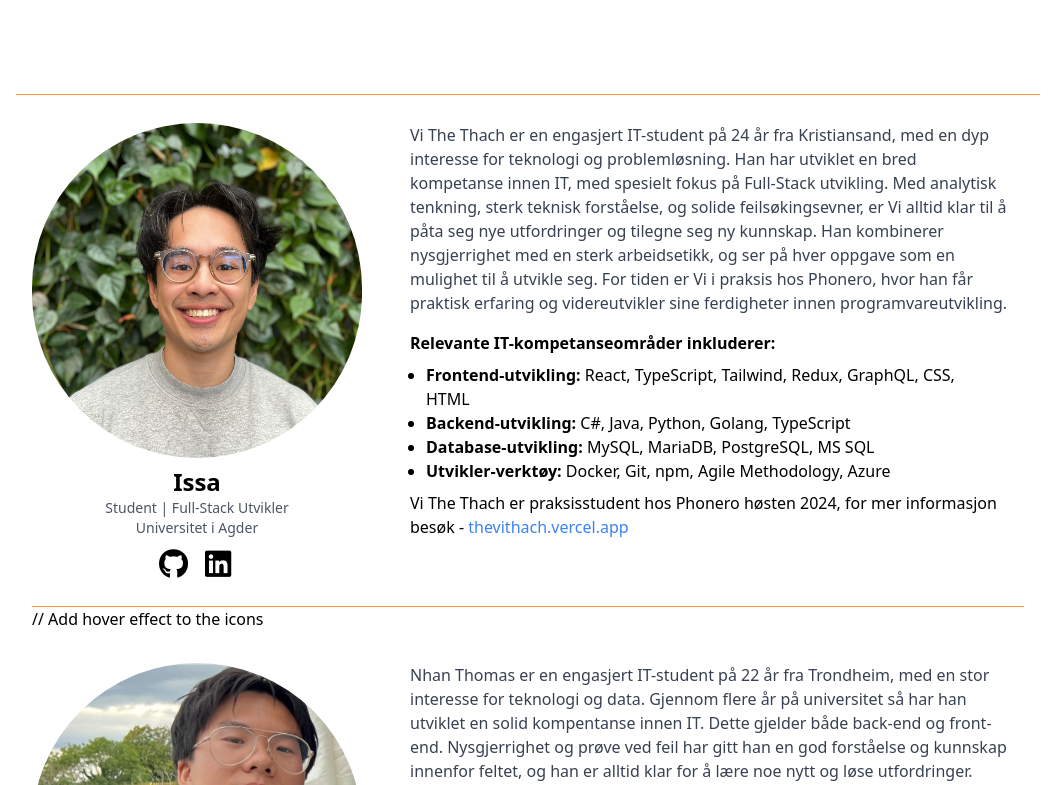
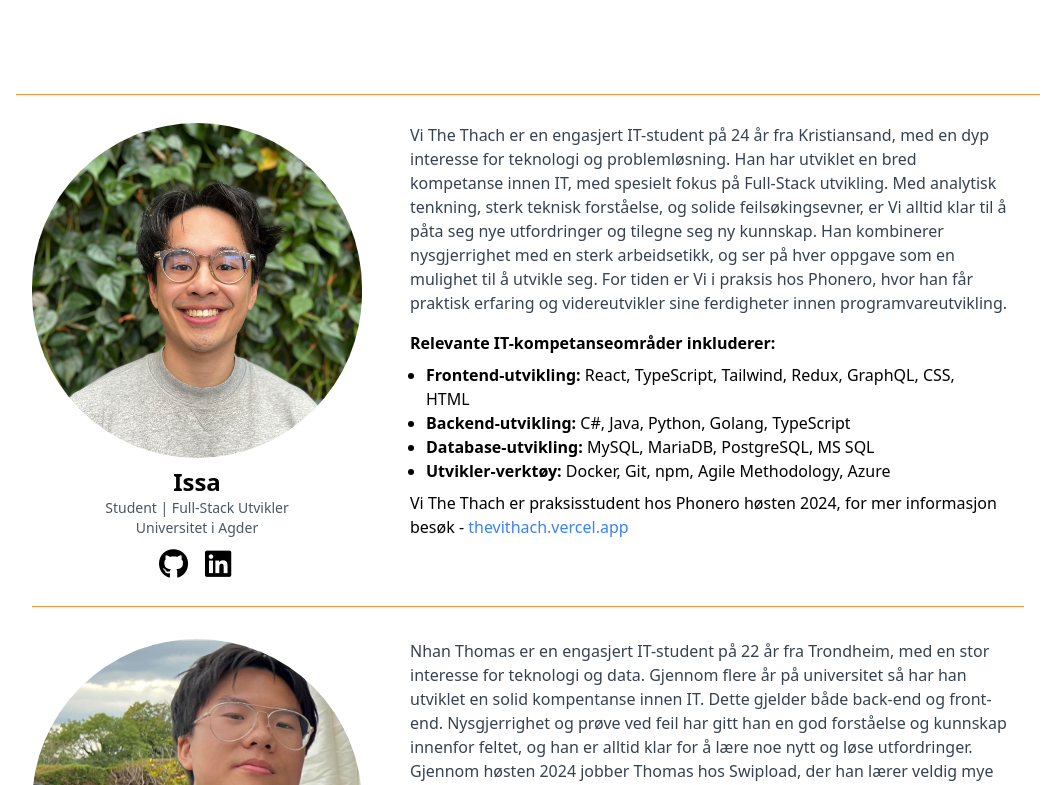
Before and after one commit to thevithach/Gruppe-1-IS-310, a React (Vite) app: page / in a window 1280 px wide. Shown: the part 715-1500 px from the top of the page, without its empty margins (112-1167 px from the left). Built offline with nearby package versions, Linux system fonts and the light colour scheme.

Commit message:
style: Remove commented out code in ProfileCard component

```diff
--- a/src/components/About/ProfileCard.tsx
+++ b/src/components/About/ProfileCard.tsx
@@ -98,7 +98,7 @@ const ProfileCard: React.FC<ProfileProps> = ({
         </div>
       </div>
       <hr className="border-orange-400 mt-4" />
-      // Add hover effect to the icons
+
       <style>
         {`
           .fa-brands {
```
